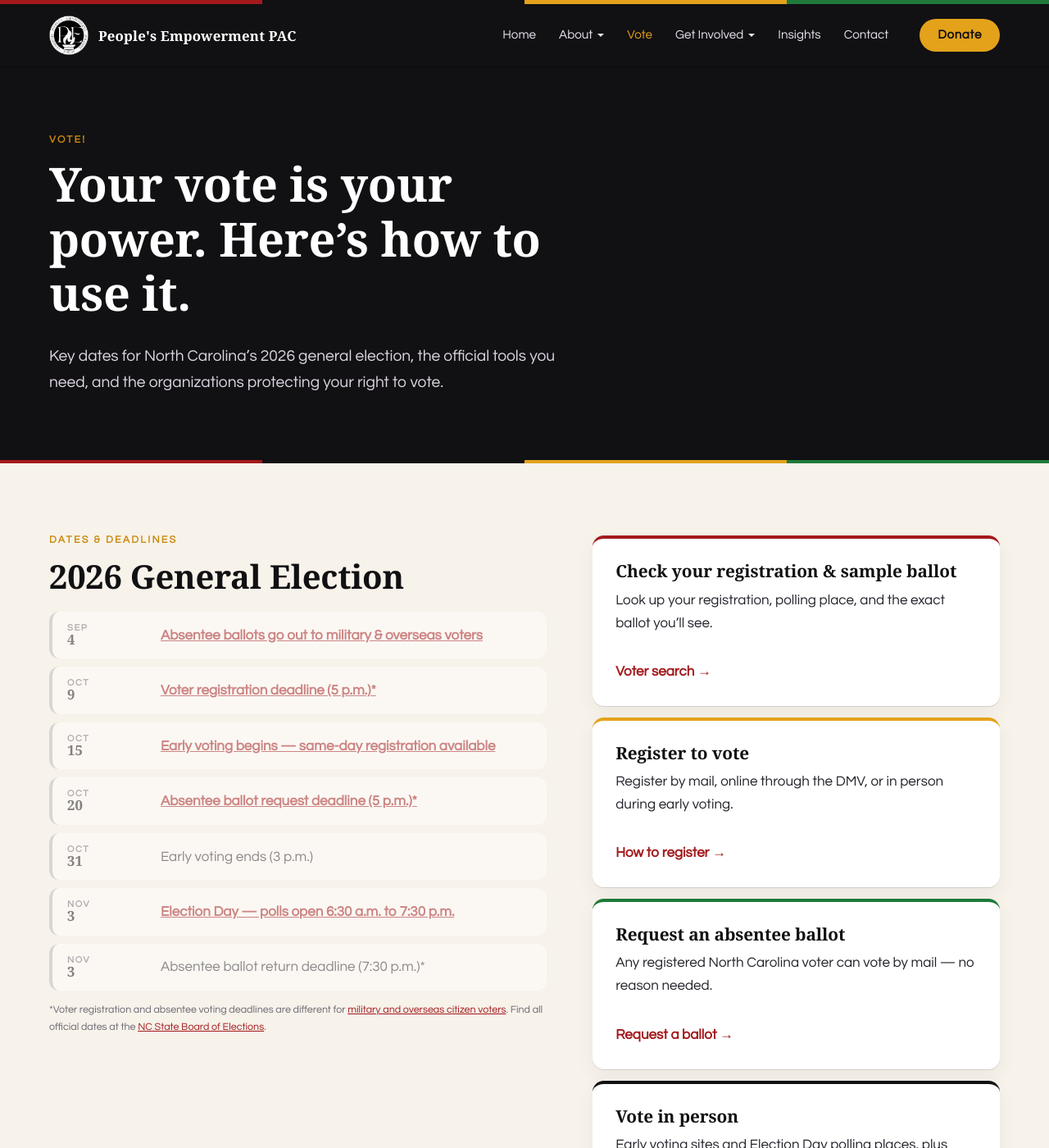
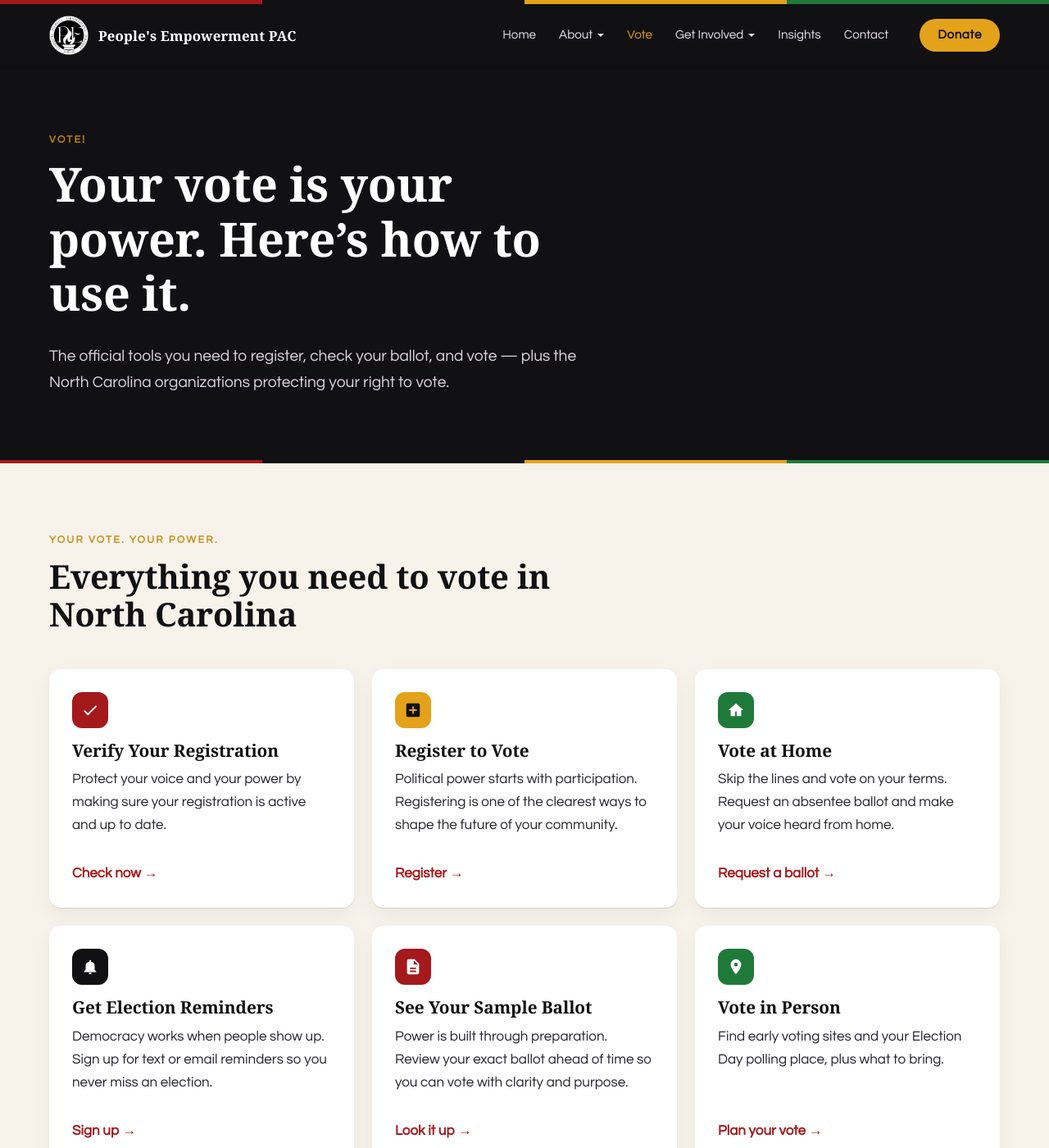
Before and after one commit to PEPACNC/pepac-site, a Jekyll site: the page built from vote.html, in a window 1280 px wide and 1400 px high. Shown: the whole window at 82% size. Built offline with Jekyll 4.4.1, drawn with Linux system fonts in a browser that asks for light colours; some web fonts are replaced; some of the changed text lies outside the part shown.

Commit message:
Move voter tools from home page to Vote page; remove 2026 deadlines

```diff
--- a/vote.html
+++ b/vote.html
@@ -6,26 +6,34 @@ redirect_from:
   - /about-1-1
 eyebrow: Vote!
 heading: Your vote is your power. Here’s how to use it.
-lede: "Key dates for North Carolina’s 2026 general election, the official tools you need, and the organizations protecting your right to vote."
-description: "North Carolina 2026 general election dates and deadlines, voter tools, and voting rights organizations."
+lede: "The official tools you need to register, check your ballot, and vote — plus the North Carolina organizations protecting your right to vote."
+description: "North Carolina voter tools — registration, absentee ballots, sample ballots, polling places — and voting rights organizations."
 ---
-<section class="section">
-  <div class="wrap split" style="align-items:start">
-    <div>
-      <p class="eyebrow">Dates &amp; Deadlines</p>
-      <h2>2026 General Election</h2>
-      <ul class="deadlines">
-        {% for d in site.data.deadlines %}
-        <li data-date="{{ d.date }}"><span class="d"><small>{{ d.date | date: "%b" }}</small>{{ d.date | date: "%-d" }}</span><span class="label">{% if d.url %}<a href="{{ d.url }}" target="_blank" rel="noopener">{{ d.label }}</a>{% else %}{{ d.label }}{% endif %}</span></li>
-        {% endfor %}
-      </ul>
-      <p class="fine" style="margin-top:14px">*Voter registration and absentee voting deadlines are different for <a href="https://www.ncsbe.gov/voting/military-and-overseas-voting" target="_blank" rel="noopener">military and overseas citizen voters</a>. Find all official dates at the <a href="https://www.ncsbe.gov/current-sbe-events" target="_blank" rel="noopener">NC State Board of Elections</a>.</p>
+<section class="section" id="tools">
+  <div class="wrap">
+    <div class="section-head">
+      <p class="eyebrow">Your Vote. Your Power.</p>
+      <h2>Everything you need to vote in North Carolina</h2>
     </div>
-    <div class="grid" style="gap:14px">
-      <a class="card tool-card accent-red" href="https://vt.ncsbe.gov/RegLkup/" target="_blank" rel="noopener"><h3>Check your registration &amp; sample ballot</h3><p>Look up your registration, polling place, and the exact ballot you’ll see.</p><span class="go">Voter search &rarr;</span></a>
-      <a class="card tool-card accent-gold" href="https://www.ncsbe.gov/registering/how-register" target="_blank" rel="noopener"><h3>Register to vote</h3><p>Register by mail, online through the DMV, or in person during early voting.</p><span class="go">How to register &rarr;</span></a>
-      <a class="card tool-card accent-green" href="https://votebymail.ncsbe.gov/app/home" target="_blank" rel="noopener"><h3>Request an absentee ballot</h3><p>Any registered North Carolina voter can vote by mail — no reason needed.</p><span class="go">Request a ballot &rarr;</span></a>
-      <a class="card tool-card accent-ink" href="https://www.ncsbe.gov/voting/vote-person-election-day" target="_blank" rel="noopener"><h3>Vote in person</h3><p>Early voting sites and Election Day polling places, plus what to bring.</p><span class="go">Plan your vote &rarr;</span></a>
+    <div class="grid grid-3">
+      <a class="card tool-card" href="https://vt.ncsbe.gov/RegLkup/" target="_blank" rel="noopener">
+        <div class="icon bg-red"><svg viewBox="0 0 24 24"><path fill="currentColor" d="M9 16.2 4.8 12l-1.4 1.4L9 19 21 7l-1.4-1.4z"/></svg></div>
+        <h3>Verify Your Registration</h3><p>Protect your voice and your power by making sure your registration is active and up to date.</p><span class="go">Check now &rarr;</span></a>
+      <a class="card tool-card" href="https://www.ncsbe.gov/registering/how-register" target="_blank" rel="noopener">
+        <div class="icon bg-gold"><svg viewBox="0 0 24 24"><path fill="currentColor" d="M19 3H5a2 2 0 0 0-2 2v14a2 2 0 0 0 2 2h14a2 2 0 0 0 2-2V5a2 2 0 0 0-2-2Zm-2 10h-4v4h-2v-4H7v-2h4V7h2v4h4z"/></svg></div>
+        <h3>Register to Vote</h3><p>Political power starts with participation. Registering is one of the clearest ways to shape the future of your community.</p><span class="go">Register &rarr;</span></a>
+      <a class="card tool-card" href="https://votebymail.ncsbe.gov/app/home" target="_blank" rel="noopener">
+        <div class="icon bg-green"><svg viewBox="0 0 24 24"><path fill="currentColor" d="M12 3 2 12h3v8h6v-6h2v6h6v-8h3z"/></svg></div>
+        <h3>Vote at Home</h3><p>Skip the lines and vote on your terms. Request an absentee ballot and make your voice heard from home.</p><span class="go">Request a ballot &rarr;</span></a>
+      <a class="card tool-card" href="https://www.vote.org/election-reminders/" target="_blank" rel="noopener">
+        <div class="icon bg-ink"><svg viewBox="0 0 24 24"><path fill="currentColor" d="M12 22a2 2 0 0 0 2-2h-4a2 2 0 0 0 2 2Zm6-6V11a6 6 0 0 0-5-5.9V4a1 1 0 0 0-2 0v1.1A6 6 0 0 0 6 11v5l-2 2v1h16v-1z"/></svg></div>
+        <h3>Get Election Reminders</h3><p>Democracy works when people show up. Sign up for text or email reminders so you never miss an election.</p><span class="go">Sign up &rarr;</span></a>
+      <a class="card tool-card" href="https://vt.ncsbe.gov/RegLkup/" target="_blank" rel="noopener">
+        <div class="icon bg-red"><svg viewBox="0 0 24 24"><path fill="currentColor" d="M14 2H6a2 2 0 0 0-2 2v16a2 2 0 0 0 2 2h12a2 2 0 0 0 2-2V8zm-1 7V3.5L18.5 9zM8 13h8v2H8zm0 4h8v2H8z"/></svg></div>
+        <h3>See Your Sample Ballot</h3><p>Power is built through preparation. Review your exact ballot ahead of time so you can vote with clarity and purpose.</p><span class="go">Look it up &rarr;</span></a>
+      <a class="card tool-card" href="https://www.ncsbe.gov/voting/vote-person-election-day" target="_blank" rel="noopener">
+        <div class="icon bg-green"><svg viewBox="0 0 24 24"><path fill="currentColor" d="M12 2a7 7 0 0 0-7 7c0 5.25 7 13 7 13s7-7.75 7-13a7 7 0 0 0-7-7Zm0 9.5A2.5 2.5 0 1 1 12 6.5a2.5 2.5 0 0 1 0 5Z"/></svg></div>
+        <h3>Vote in Person</h3><p>Find early voting sites and your Election Day polling place, plus what to bring.</p><span class="go">Plan your vote &rarr;</span></a>
     </div>
   </div>
 </section>
```
Also changed, not shown: index.html (+0 -29 lines).
